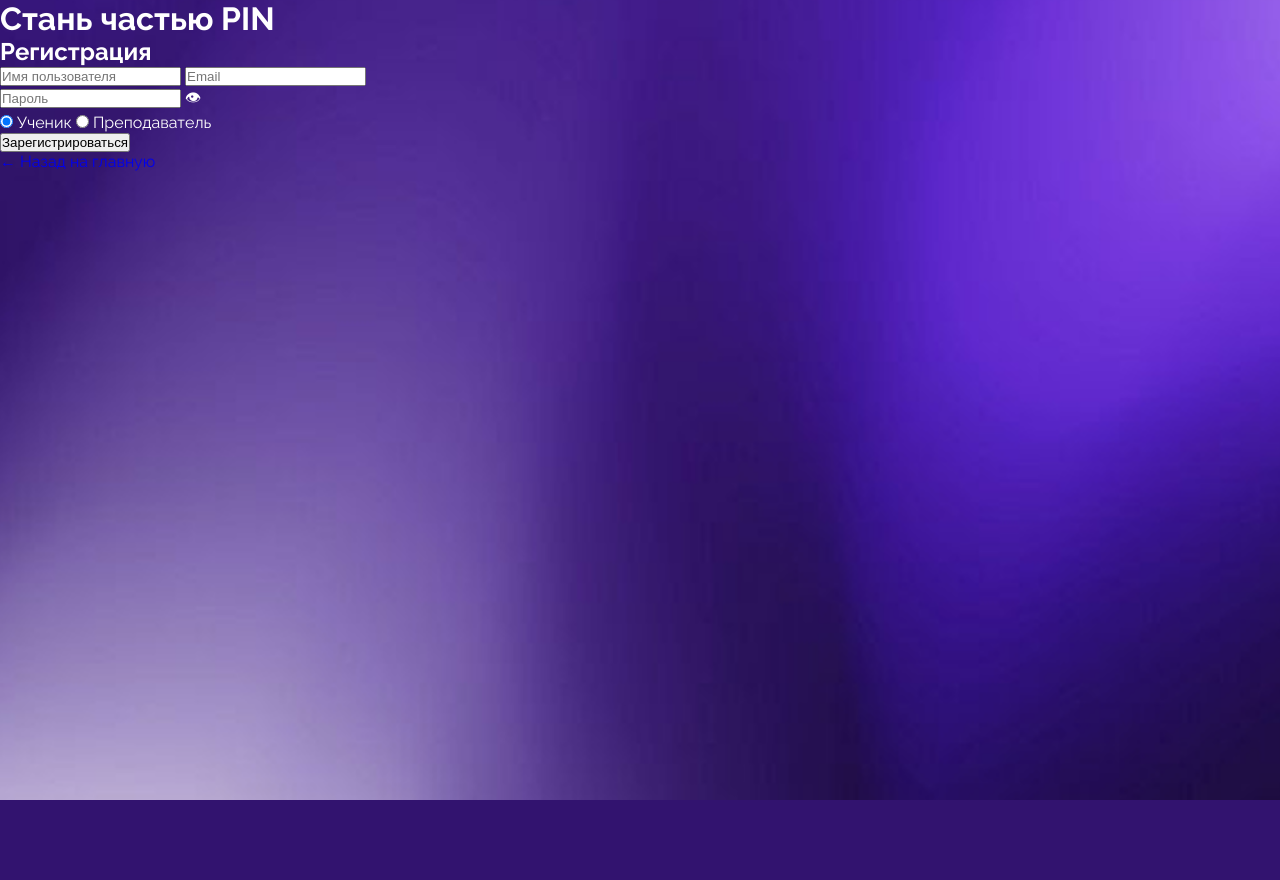
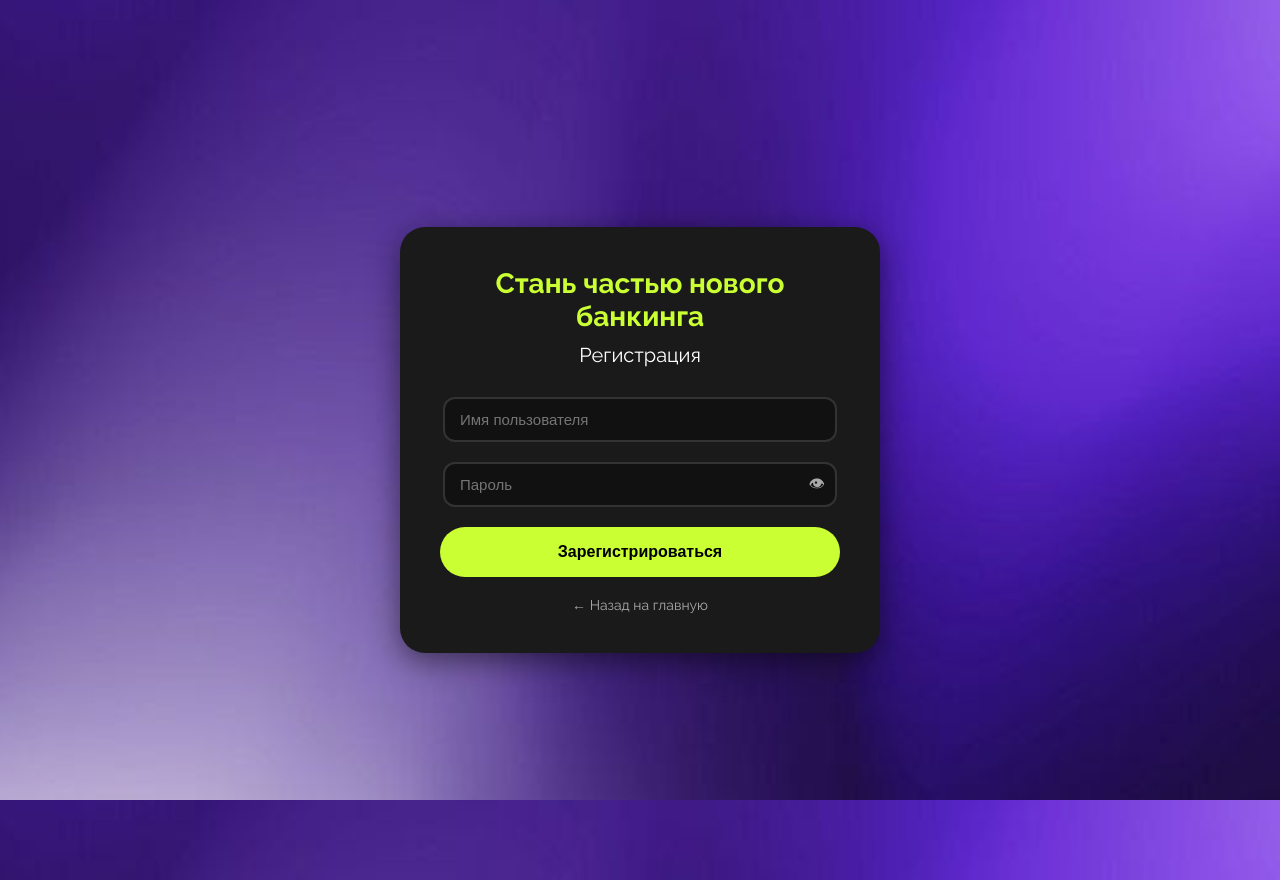
Before and after one commit to MyNameIsMoran14/BANKING, a Flask app: page /register in a window 1280 px wide. Before the commit the page ends 800 px from the top, so only its background shows below. Run offline with Flask 3, Linux system fonts and the light colour scheme.

Commit message:
azino 777

```diff
--- a/bank/app.py
+++ b/bank/app.py
@@ -1,10 +1,32 @@
-from flask import Flask, render_template
+from flask import Flask, render_template, request, redirect, url_for, flash
+from flask_sqlalchemy import SQLAlchemy
+import os
 
+# --- Настройка приложения ---
 app = Flask(__name__)
+app.secret_key = "supersecret"  # лучше заменить на свой ключ
 
+# --- Настройка базы данных SQLite ---
+app.config['SQLALCHEMY_DATABASE_URI'] = 'sqlite:///users.db'
+app.config['SQLALCHEMY_TRACK_MODIFICATIONS'] = False
+
+db = SQLAlchemy(app)
+
+# --- Модель пользователя ---
+class User(db.Model):
+    id = db.Column(db.Integer, primary_key=True)
+    username = db.Column(db.String(150), unique=True, nullable=False)
+    password = db.Column(db.String(150), nullable=False)
+
+# --- Создаём таблицы при первом запуске ---
+with app.app_context():
+    db.create_all()
+
+# --- Маршруты ---
 @app.route('/')
 def index():
-    return render_template('index.html')
+    users = User.query.all()
+    return render_template('index.html', users=users)
 
 @app.route('/small_business')
 def small_business():
@@ -18,9 +40,51 @@ def big_business():
 def news():
     return render_template('news.html')
 
-@app.route('/register')
+@app.route('/register', methods=['GET', 'POST'])
 def register():
-    return render_template('register.html')
+    if request.method == "POST":
+        username = request.form["username"]
+        password = request.form["password"]
 
-if __name__ == '__main__':
-    app.run(debug=True, host='127.0.0.1', port=5000)
+        # Проверка на существующего пользователя
+        if User.query.filter_by(username=username).first():
+            flash("❌ Пользователь с таким логином уже существует!")
+            return redirect(url_for("register"))  # останемся на странице регистрации
+
+        # Добавление пользователя в БД
+        new_user = User(username=username, password=password)
+        db.session.add(new_user)
+        db.session.commit()
+
+        # УСПЕШНАЯ регистрация → без flash
+        from flask import session
+        session['open_login_modal'] = True  # сразу открываем модалку входа
+        return redirect(url_for("index"))
+
+    return render_template("register.html")
+
+@app.route('/login', methods=['POST'])
+def login():
+    username = request.form['username']
+    password = request.form['password']
+    user = User.query.filter_by(username=username, password=password).first()
+    if user:
+        # сохраняем пользователя в сессию
+        from flask import session
+        session['user'] = user.username
+        flash(f"Привет, {user.username}!")
+    else:
+        flash("Неверный логин или пароль!")
+    return redirect(url_for('index'))
+
+# --- Выход ---
+@app.route('/logout')
+def logout():
+    from flask import session
+    session.pop('user', None)
+    flash("Вы вышли из аккаунта")
+    return redirect(url_for('index'))
+
+# --- Запуск ---
+if __name__ == "__main__":
+    app.run(debug=True)
--- a/bank/static/css/main.css
+++ b/bank/static/css/main.css
@@ -303,49 +303,177 @@ header {
     font-weight: 700;
 }
 
-
-/*Секция с играми*/
-.trending {
-    padding-top: 150px;
+/*РЕГА*/
+/* Обертка — центрируем форму */
+.registration-wrapper {
+    display: flex;
+    justify-content: center;
+    align-items: center;
+    min-height: 100vh;
+    padding: 40px;
 }
 
-.trending h3{
-    font-weight: 600;
-    font-size: 31px;
+/* Карточка регистрации */
+.registration-card {
+    background: #1a1a1a;
+    padding: 40px;
+    border-radius: 25px;
+    box-shadow: 0 8px 30px rgba(0,0,0,0.5);
+    max-width: 400px;
+    text-align: center;
 }
 
-.trending .see-all, .projects .see-all{
-    color: #fff;
-    background: #252110;
-    border-radius: 5px;
-    padding: 12px 23px;
-    float: right;
-    display: block;
-    transition: all 500ms ease;
+/* Заголовки */
+.registration-title {
+    font-size: 28px;
+    font-weight: 700;
+    margin-bottom: 10px;
+    color: #CAFF33;
 }
 
-.trending .see-all, .projects .see-all:hover{
-    transform: scale(1.1);
+.registration-card h2 {
+    font-size: 20px;
+    font-weight: 500;
+    margin-bottom: 30px;
+    color: #fff;
 }
 
-.trending .games{
-    display: flex;
-    justify-content: space-between;
-    width: 100%;
-    padding: 50px 0;
+/* Поля ввода */
+.registration-card input[type="text"],
+.registration-card input[type="email"],
+.registration-card input[type="password"] {
+    width: 90%;          /* поле меньше ширины карточки */
+    max-width: 450px;    /* ограничим максимум */
+    margin: 0 auto 20px; /* центрируем и добавляем отступ снизу */
+    padding: 12px 15px;
+    border: 2px solid #333;
+    border-radius: 12px;
+    background: #111;
+    color: #fff;
+    font-size: 15px;
+    display: block;      /* чтобы margin auto сработал */
+    transition: 0.3s;
 }
 
-.trending .games span{
-    display: block;
-    text-align: center;
-    margin-top: 20px;
+.registration-card input:focus {
+    border-color: #CAFF33;
+    outline: none;
 }
 
-.trending .games span img{
+/* Пароль + иконка */
+.password-container {
     position: relative;
-    top: 5px;
-    margin-right: 7px;
 }
+
+.password-toggle {
+    position: absolute;
+    right: 15px;
+    top: 50%;
+    transform: translateY(-50%);
+    cursor: pointer;
+    color: #aaa;
+}
+
+/* Выбор роли */
+.role-selection {
+    display: flex;
+    justify-content: space-around;
+    margin: 20px 0;
+    color: #fff;
+}
+
+.role-selection label {
+    cursor: pointer;
+    font-size: 15px;
+}
+
+.role-selection input[type="radio"] {
+    margin-right: 6px;
+}
+
+/* Кнопка */
+.registration-card button {
+    width: 100%;
+    padding: 14px;
+    background: #CAFF33;
+    color: #000;
+    font-weight: 600;
+    font-size: 16px;
+    border: none;
+    border-radius: 50px;
+    transition: 0.3s;
+    cursor: pointer;
+    border: 2px solid transparent;
+}
+
+.registration-card button:hover {
+    background: transparent;
+    color: #CAFF33;
+    border: 2px solid #CAFF33;
+}
+
+/* Ссылка назад */
+.registration-back {
+    display: block;
+    margin-top: 20px;
+    color: #aaa;
+    font-size: 14px;
+    transition: 0.3s;
+}
+
+.registration-back:hover {
+    color: #CAFF33;
+}
+
+
+
+.modal {
+  display: none;
+  position: fixed;
+  z-index: 1000;
+  padding-top: 100px;
+  left: 0;
+  top: 0;
+  width: 100%;
+  height: 100%;
+  overflow: auto;
+  background-color: rgba(0,0,0,0.5);
+}
+
+.modal-content {
+  background-color: #fff;
+  margin: auto;
+  padding: 20px;
+  border-radius: 8px;
+  width: 400px;
+  max-width: 90%;
+  position: relative;
+}
+
+.close {
+  position: absolute;
+  top: 10px;
+  right: 15px;
+  font-size: 28px;
+  font-weight: bold;
+  cursor: pointer;
+}
+
+.flash-container {
+  position: fixed;
+  top: 20px;
+  right: 20px;
+  z-index: 1100;
+}
+
+.flash {
+  background: #6d00a0;
+  padding: 10px 20px;
+  margin-bottom: 5px;
+  border-radius: 5px;
+  border: 1px solid #ccc;
+}
+
 
 
 /*footer*/
--- a/bank/templates/register.html
+++ b/bank/templates/register.html
@@ -1,37 +1,33 @@
 <!DOCTYPE html>
-<html lang="en">
+<html lang="ru">
 <head>
     <meta charset="UTF-8">
     <meta name="viewport" content="width=device-width, initial-scale=1.0">
-    <title>Registration | PIN</title>
+    <title>Регистрация | PIN</title>
 
     <link rel="stylesheet" href="{{ url_for('static', filename='css/main.css') }}">
-  	<link rel="stylesheet" href="{{ url_for('static', filename='css/test.css') }}">
-	<script src="{{ url_for('static', filename='js/modal.js') }}" defer></script>
+    <script src="{{ url_for('static', filename='js/modal.js') }}" defer></script>
 </head>
 <body>
     <div class="registration-wrapper">
         <div class="registration-card">
-            <h1 class="registration-title">Стань частью PIN</h1>
+            <h1 class="registration-title">Стань частью нового банкинга</h1>
             <h2>Регистрация</h2>
+            {% with messages = get_flashed_messages() %}
+                {% if messages %}
+                    <div class="flash-container">
+                    {% for msg in messages %}
+                        <div class="flash">{{ msg }}</div>
+                    {% endfor %}
+                    </div>
+                {% endif %}
+            {% endwith %}
             <form method="POST" action="{{ url_for('register') }}">
                 <input type="text" name="username" placeholder="Имя пользователя" required>
-                <input type="email" name="email" placeholder="Email" required>
 
                 <div class="password-container">
                     <input type="password" id="reg-password" name="password" placeholder="Пароль" required>
                     <span class="password-toggle" onclick="togglePassword()">👁</span>
-                </div>
-
-                <div class="role-selection">
-                    <label>
-                        <input type="radio" name="role" value="user" checked>
-                        <span>Ученик</span>
-                    </label>
-                    <label>
-                        <input type="radio" name="role" value="teacher">
-                        <span>Преподаватель</span>
-                    </label>
                 </div>
 
                 <button type="submit">Зарегистрироваться</button>
@@ -40,8 +36,5 @@
             <a href="{{ url_for('index') }}" class="registration-back">← Назад на главную</a>
         </div>
     </div>
-
-
-
-
 </body>
+</html>
```
Also changed, not shown: bank/static/js/app.js (added, +13 -0 lines), bank/static/js/modal.js (added, +79 -0 lines), bank/templates/index.html (+30 -4 lines), bank/instance/users.db (added).
